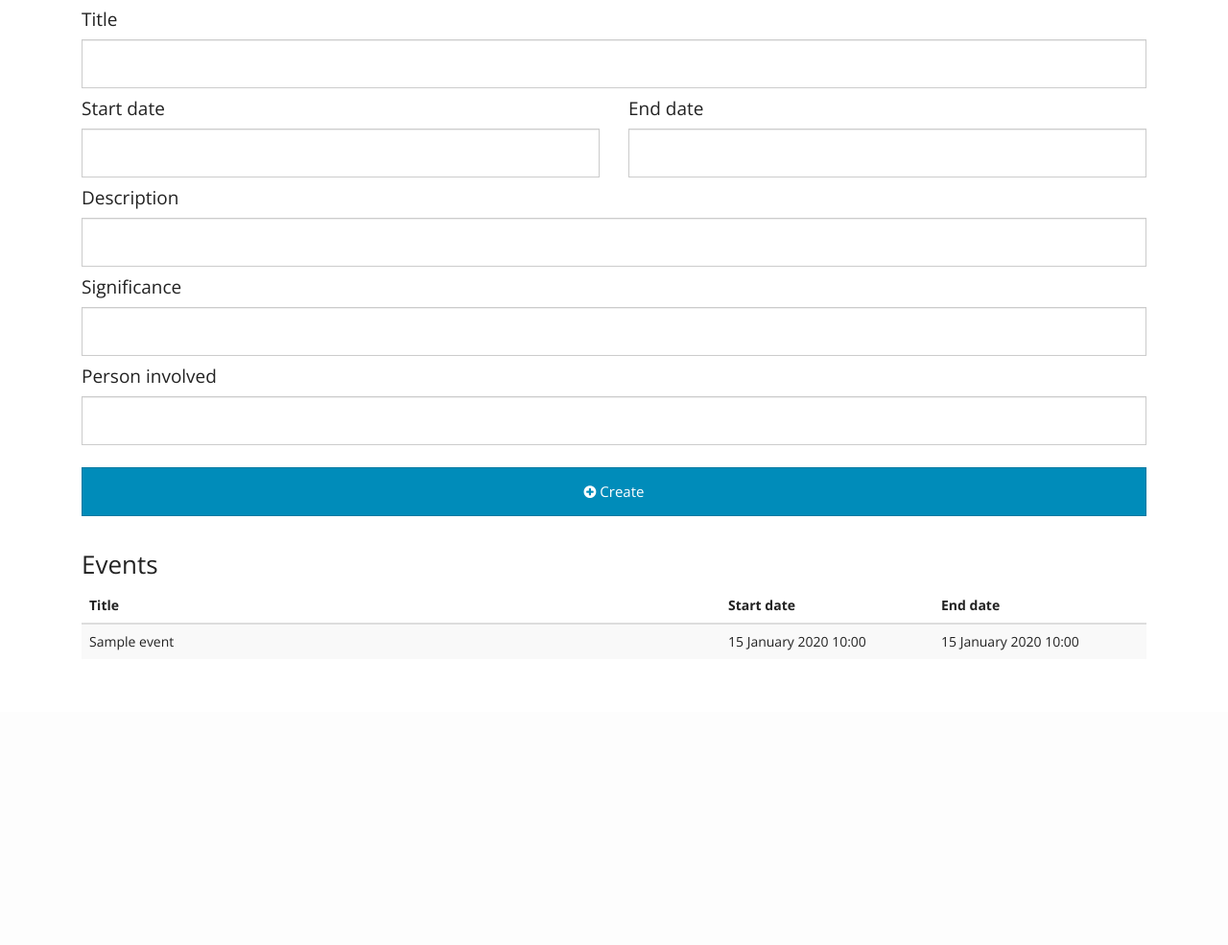
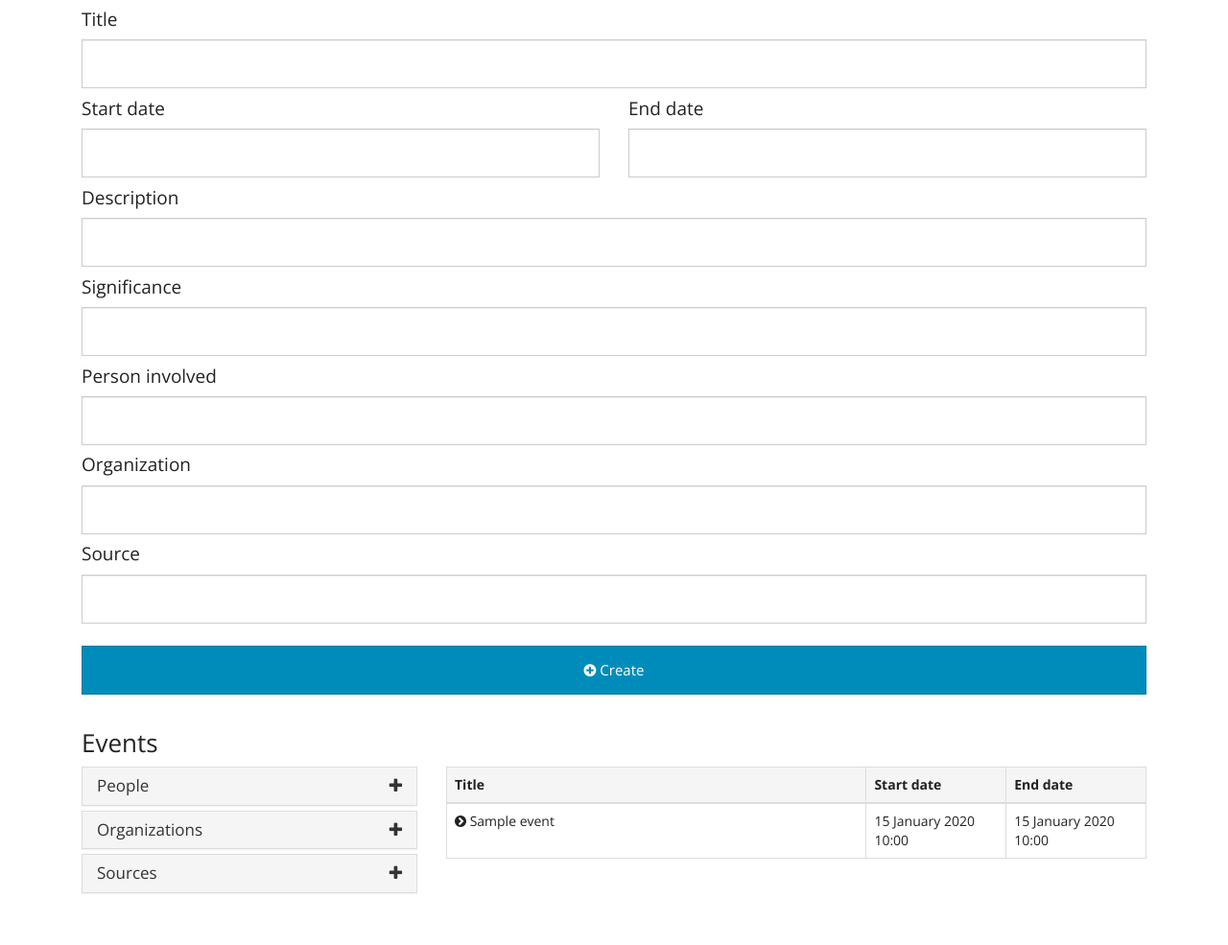
Before and after one commit to datamade/occrp-timeline-tool, a Flask app: page /story/1 in a window 1280 px wide. Shown: the part 282-1267 px from the top of the page at 96% size. Before the commit the page ends 960 px from the top, so only its background shows below. Run offline with Flask 2, Linux system fonts and the light colour scheme; tables that the repository leaves empty hold one stand-in row (values such as "Sample post"); parts of the project's set-up code (start-up, migrations or seed data) failed here and were passed over; some libraries are stand-ins or nearby versions.

Commit message:
Facets (#18)
* Set up sqlalchemy for faceting

* Add facets for sources, events, people

* Add sources and organizations to event form

* Write tests for forms

* Make UI a little better

* Fix up DB stuff in tests

* Re-rework DB stuff for tests and travis

* Add JS binding for toggling of icons, and improve UI for events table

```diff
--- a/occrp/forms.py
+++ b/occrp/forms.py
@@ -18,6 +18,8 @@ class EventForm(FlaskForm):
     description = StringField('description')
     significance = StringField('significance')
     person_name = StringField('person_name')
+    source_label = StringField('source_label')
+    organization = StringField('organization')
 
     def validate(self):
         rv = FlaskForm.validate(self)
--- a/occrp/static/css/custom.css
+++ b/occrp/static/css/custom.css
@@ -10,7 +10,13 @@ body {
 }
 
 table, label,.control-label,.help-block,.checkbox,.radio { font-size: 14px; }
+
 .alert { font-size: 1em; font-weight: 500; }
+
+.alert-dismissable, .alert-dismissible  {
+  background-color: #EBFAFF;
+  border-color: #D6F5FF;
+}
 
 .label:hover { text-decoration: none; }
 
@@ -41,7 +47,7 @@ table, label,.control-label,.help-block,.checkbox,.radio { font-size: 14px; }
   border-bottom: 1px solid #e5e5e5;
 }
 
-/* Style the form on the index page */
+/* Index */
 div.story-form-head {
   background-color: var(--purple-shade);
   color: #fff;
@@ -68,8 +74,7 @@ div.story-form-input {
 .updated-width { width: 20%; }
 .created-width { width: 20%; }
 
-/* Style the form on the story detail */
-
+/* Story detail */
 .form-horizontal .form-group {
   margin-left: 0;
   margin-right: 0;
@@ -78,6 +83,12 @@ div.story-form-input {
 .form-inline .form-control {
   width: 100%;
 }
+
+div.panel-body > li { list-style: none; }
+
+.panel-group .panel { margin-bottom: 5px; }
+
+.thead-default { background-color: #f5f5f5; }
 
 /* Make the masthead heading the same height as the navigation */
 .header h3 {
--- a/occrp/static/js/custom.js
+++ b/occrp/static/js/custom.js
@@ -1,33 +1,40 @@
 $(document).ready(function() {
-
-    // Todo: not working?
-    $("body").on("mouseover", "tr.detailsControl", function(e){
-        $(this).css("background-color", "red")
+    // Facets panel
+    $('.panel-show').addClass('in');
+    $('.panel-heading').on('click', function () {
+        if ($(this).parent().children().eq(1).hasClass('in')){
+            $(this).find('i').removeClass('fa-minus').addClass('fa-plus');
+        } else{
+            $(this).find('i').removeClass('fa-plus').addClass('fa-minus');
+        }
     });
 
-    $("body").on("mouseout", "tr.detailsControl", function(e){
-        $(this).css("background-color", "#eee")
+    // Events table
+    $('body').on('mouseover', 'tr.detailsControl', function(e){
+        $(this).css('background-color', '#f9f9f9')
     });
 
-    $("body").on("click", "tr.detailsControl", function(e){
+    $('body').on('mouseout', 'tr.detailsControl', function(e){
+        $(this).css('background-color', '#fff')
+    });
+
+    $('body').on('click', 'tr.detailsControl', function(e){
         e.stopPropagation();
-
-        var target = $(e.target);
-
+        target = $(e.target);
         target.closest('tr').next('tr').children().slideToggle(100);
 
-        // var right = $(this).find('.fa-chevron-circle-right');
-        // var down = $(this).find('.fa-chevron-circle-down');
+        var right = $(this).find('.fa-chevron-circle-right');
+        var down = $(this).find('.fa-chevron-circle-down');
 
-        // if(($(right).is(":visible"))) {
-        //     $(this).find('.fa-chevron-circle-down').show();
-        //     $(this).find('.fa-chevron-circle-right').hide();
-        //     $(this).css("font-weight", "700")
-        // } else {
-        //     $(this).find('.fa-chevron-circle-down').hide();
-        //     $(this).find('.fa-chevron-circle-right').show();
-        //     $(this).css("font-weight", "400")
-        // }
+        if(($(right).is(":visible"))) {
+            $(this).find('.fa-chevron-circle-down').show();
+            $(this).find('.fa-chevron-circle-right').hide();
+            $(this).css("font-weight", "700");
+        } else {
+            $(this).find('.fa-chevron-circle-down').hide();
+            $(this).find('.fa-chevron-circle-right').show();
+            $(this).css("font-weight", "400");
+        }
     });
 
 });
--- a/occrp/templates/base.html
+++ b/occrp/templates/base.html
@@ -42,12 +42,13 @@
         </div><!--/.nav-collapse -->
       </div>
       <div class="container">
-        <div class="row">
+
+        <div class="container-fluid">
         {% with messages = get_flashed_messages() %}
             {% if messages %}
                 <div class="row">
                 {% for message in messages %}
-                    <div class="alert alert-danger alert-dismissible" role="alert">
+                    <div class="alert alert-dismissible" role="alert">
                         <button type="button" class="close" data-dismiss="alert">
                             <span aria-hidden="true">&times;</span>
                             <span class="sr-only">Close</span>
--- a/occrp/templates/partials/event_form.html
+++ b/occrp/templates/partials/event_form.html
@@ -108,6 +108,44 @@
     </div>
 
     <div class="row">
+        <div class="form-inline">
+            {% if form.organization.errors %}
+                <div class="form-group has-error col-sm-12">
+            {% else %}
+                <div class="form-group col-sm-12">
+            {% endif %}
+                <h4>Organization</h4>
+                {{ form.organization(class="form-control") }}
+                {% if form.organization.errors %}
+                    {% for error in form.organization.errors %}
+                        <span class="help-block">{{ error }}</span>
+                    {% endfor %}
+                {% endif %}
+                </div>
+        </div>
+    </div>
+
+    <div class="row">
+        <div class="form-inline">
+            {% if form.source_label.errors %}
+                <div class="form-group has-error col-sm-12">
+            {% else %}
+                <div class="form-group col-sm-12">
+            {% endif %}
+                <h4>Source</h4>
+                {{ form.source_label(class="form-control") }}
+                {% if form.source_label.errors %}
+                    {% for error in form.source_label.errors %}
+                        <span class="help-block">{{ error }}</span>
+                    {% endfor %}
+                {% endif %}
+                </div>
+        </div>
+    </div>
+
+
+
+    <div class="row">
       <div class="form-group col-sm-12">
           <br>
           <button class="btn btn-primary btn-block" type="submit"><i class="fa fa-plus-circle" aria-hidden="true"></i> Create</button>
--- /dev/null
+++ b/occrp/templates/partials/facets.html
@@ -0,0 +1,19 @@
+<div class="facetsCollapse" data-toggle="collapse" data-parent="#accordion" href="#collapse{{facet}}">
+  <div class="panel panel-default">
+    <div class="panel-heading">
+      <h4 class="panel-title">
+        <a class="accordion-toggle" >
+          {{facet}}
+        </a>
+        <span class="pull-right"><i class="fa fa-plus" aria-hidden="true"></i></span>
+      </h4>
+    </div>
+    <div id="collapse{{facet}}" class="panel-collapse collapse">
+      <div class="panel-body">
+        {% for entity in facets[facet] %}
+          <p>{{entity['facet']}}<span class="badge badge-facet pull-right">{{entity['facet_count']}}</span></p>
+        {% endfor %}
+      </div>
+    </div>
+  </div>
+</div>
--- a/occrp/templates/partials/fly_out.html
+++ b/occrp/templates/partials/fly_out.html
@@ -1,3 +1,4 @@
+{% if event.description or event.significance or event.people %}
   {% if event.description %}
     <div class='col-sm-12'>
       <h4>Description</h4>
@@ -20,3 +21,8 @@
       {% endfor %}
     </div>
   {% endif %}
+{% else %}
+    <div class="col-sm-12">
+      <p><em>This event does not have any related entities.</em></p>
+    </div>
+{% endif %}
--- a/occrp/templates/story.html
+++ b/occrp/templates/story.html
@@ -17,7 +17,7 @@
 
 <div class="row">
     <div class="col-md-12">
-    {% include 'partials/event_form.html' %}
+        {% include 'partials/event_form.html' %}
     </div>
 </div>
 
@@ -25,8 +25,20 @@
 <div class="row">
     <div class="col-md-12">
         <h3>Events</h3>
-        <table class="table table-striped">
-            <thead>
+    </div>
+</div>
+<div class="row">
+    <div class="col-md-4">
+        <!-- Facet panel -->
+        <div class="panel-group" id="accordion" role="tablist" aria-multiselectable="true">
+            {% for facet in facets %}
+                {% include 'partials/facets.html' %}
+            {% endfor %}
+        </div>
+    </div>
+    <div class="col-md-8">
+        <table class="table table-bordered">
+            <thead class="thead-default">
                 <tr>
                     <th class="story-width">Title</th>
                     <th>Start date</th>
@@ -36,7 +48,7 @@
             <tbody>
                 {% for event in story.events %}
                     <tr class="detailsControl">
-                        <td>{{ event.title }}</td>
+                        <td><i class="fa fa-chevron-circle-right" aria-hidden="true"></i><i class="fa fa-chevron-circle-down" aria-hidden="true" style="display: none;"></i> {{ event.title }}</td>
                         {% if event.start_date_accuracy == 4 %}
                             <td>{{ event.start_date|format_date('%Y') }}</td>
                         {% elif event.start_date_accuracy == 3 %}
--- a/occrp/views.py
+++ b/occrp/views.py
@@ -1,23 +1,22 @@
 import pytz
 from datetime import datetime, timedelta
+from sqlalchemy import create_engine
 
-from flask import Blueprint, render_template, redirect, url_for, flash
-from flask import request
+from flask import Blueprint, render_template, redirect, url_for, flash, request
 
 from .models import *
 from .forms import StoryForm, EventForm
 from .database import db
-from .app_config import TIME_ZONE
+from .app_config import TIME_ZONE, DB_CONN
 from .utils import parseDateAccuracy
 
 views = Blueprint('views', __name__)
-
+engine = create_engine(DB_CONN, convert_unicode=True)
 
 @views.route('/', methods=['GET', 'POST'])
 def index():
     form = StoryForm()
     stories = Story.query.all()
-    message = request.args.get('message')
 
     if form.validate_on_submit():
         title = form.data['title']
@@ -31,13 +30,13 @@ def index():
             db.session.add(story)
             db.session.commit()
             message = 'Nicely done! You\'ve added a new story.'
-            return redirect(url_for('views.index', message=message))
+            flash(message)
+            return redirect(url_for('views.index'))
         else:
             form.title.errors.append('A story with this title already exists')
 
     return render_template('index.html',
                           form=form,
-                          message=message,
                           stories=stories)
 
 
@@ -53,6 +52,8 @@ def story(story_id):
         description = form.data['description']
         significance = form.data['significance']
         person_name = form.data['person_name']
+        source_label = form.data['source_label']
+        organization = form.data['organization']
 
         if start_date:
             start_date, start_date_accuracy = parseDateAccuracy(start_date)
@@ -83,8 +84,17 @@ def story(story_id):
             if person_name:
                 person, person_created = get_or_create(Person,
                                   name=person_name)
+                event.people.append(person)
 
-                event.people.append(person)
+            if source_label:
+                source, source_created = get_or_create(Source,
+                                        label=source_label)
+                event.sources.append(source)
+
+            if organization:
+                org, org_created = get_or_create(Organization,
+                                    name=organization)
+                event.organizations.append(org)
 
             # Update story
             story.events.append(event)
@@ -93,14 +103,65 @@ def story(story_id):
             db.session.commit()
 
             message = 'Nicely done! You\'ve added a new event and its related data.'
-            return redirect(url_for('views.story', story_id=story.id, message=message))
+            flash(message)
+            return redirect(url_for('views.story', story_id=story.id))
         else:
             form.title.errors.append('An event with this title already exists')
 
 
+    people_facets_query = '''
+        SELECT trim(person.name) as facet, count(person.id) as facet_count
+        FROM story
+        JOIN events_stories ON story.id = events_stories.story_id
+        JOIN event ON events_stories.event_id = event.id
+        JOIN people_events ON event.id = people_events.event_id
+        JOIN person ON people_events.person_id = person.id
+        WHERE story.id={}
+        GROUP BY person.name
+    '''.format(story_id)
+
+    people_facets = engine.execute(people_facets_query).fetchall()
+    people_facets = [dict(p) for p in people_facets]
+
+    organizations_facets_query = '''
+        SELECT trim(organization.name) as facet, count(organization.id) as facet_count
+        FROM story
+        JOIN events_stories ON story.id = events_stories.story_id
+        JOIN event ON events_stories.event_id = event.id
+        JOIN events_organizations ON event.id = events_organizations.event_id
+        JOIN organization ON events_organizations.organization_id = organization.id
+        WHERE story.id={}
+        GROUP BY organization.name
+    '''.format(story_id)
+
+    organization_facets = engine.execute(organizations_facets_query).fetchall()
+    organization_facets = [dict(o) for o in organization_facets]
+
+    sources_facets_query = '''
+        SELECT trim(source.label) as facet, count(source.id) as facet_count
+        FROM story
+        JOIN events_stories ON story.id = events_stories.story_id
+        JOIN event ON events_stories.event_id = event.id
+        JOIN events_sources ON event.id = events_sources.event_id
+        JOIN source ON events_sources.source_id = source.id
+        WHERE story.id={}
+        GROUP BY source.label
+    '''.format(story_id)
+
+    source_facets = engine.execute(sources_facets_query).fetchall()
+    source_facets = [dict(s) for s in source_facets]
+
+    facets = {
+        'People': people_facets,
+        'Organizations': organization_facets,
+        'Sources': source_facets,
+    }
+
     return render_template('story.html',
                           form=form,
-                          story=story)
+                          story=story,
+                          facets=facets,
+                          )
 
 
 @views.route('/about')
```
Also changed, not shown: tests/conftest.py (+34 -21 lines), tests/test_everything.py (+39 -7 lines), .travis.yml, 1 other file. Lines whose indentation alone changed are shown as unchanged.
